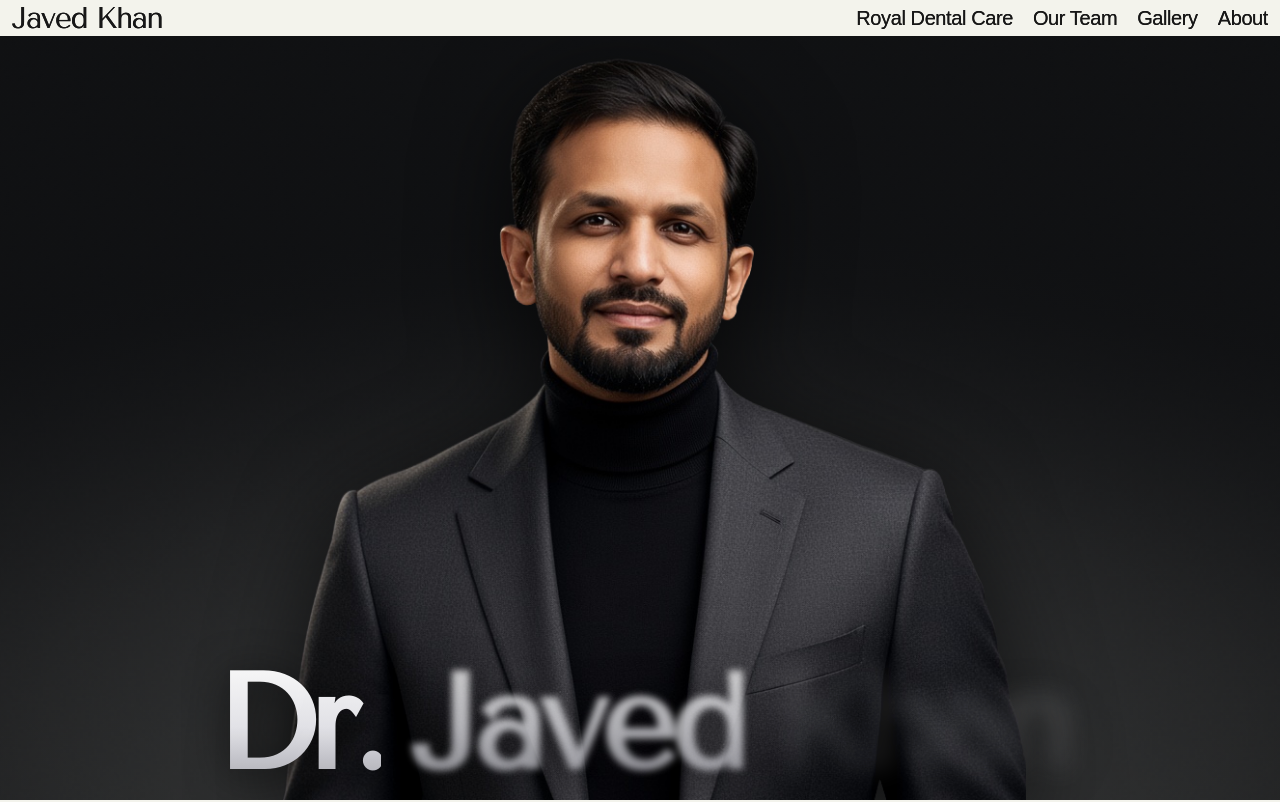
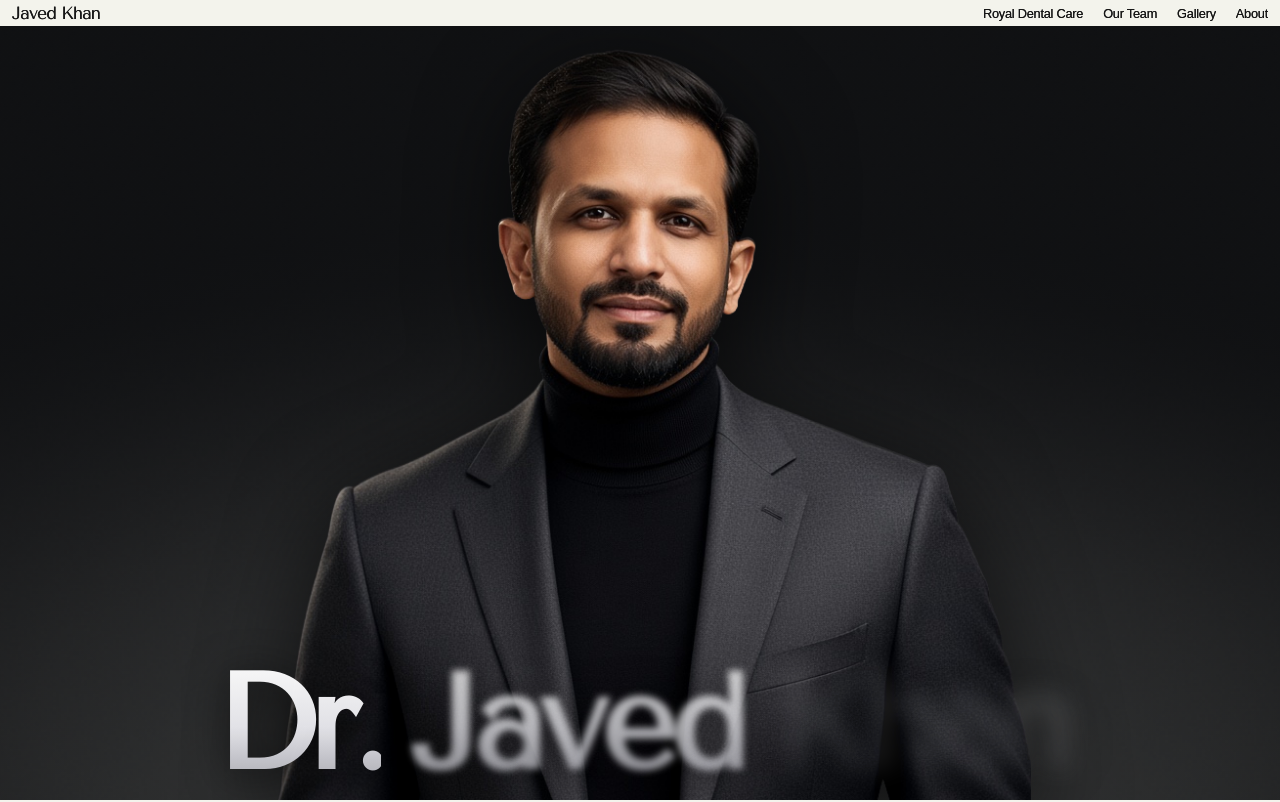
Before and after one commit to ruchik-panwal/doctorJavedKhan, a Next.js app in the folder frontend/: page / in a window 1280 px wide. Shown: the top 802 px of the page. Built offline with nearby package versions, Linux system fonts and the light colour scheme; a web font is replaced by a local one.

Commit message:
sized text wrt scale

```diff
--- a/frontend/components/Header.jsx
+++ b/frontend/components/Header.jsx
@@ -9,7 +9,7 @@ const Logo = ({ inAnimation, outAnimation, closeMenu }) => (
   <Link
     href="/"
     onClick={closeMenu}
-    className="relative block overflow-hidden tenorClass text-2xl md:text-3xl text-foreground z-50"
+    className="relative block overflow-hidden tenorClass text-[1.1rem] text-foreground z-50"
   >
     <span className="orig-text block">Javed Khan</span>
     <span className="duplicate-text absolute left-0 top-0 block w-full h-full">
@@ -86,7 +86,7 @@ export default function Header() {
       <nav
         className={`${
           isMenuOpen ? "flex" : "hidden"
-        } md:flex flex-col md:flex-row absolute md:static top-full left-0 w-full md:w-auto bg-background md:bg-transparent shadow-lg md:shadow-none p-5 md:p-0 gap-5 md:gap-5 text-lg md:text-xl text-foreground items-start md:items-center stackClass font-light z-40`}
+        } md:flex flex-col md:flex-row absolute md:static top-full left-0 w-full md:w-auto bg-background md:bg-transparent shadow-lg md:shadow-none p-3 md:p-0 gap-5 md:gap-5 text-[0.8rem] text-foreground items-start md:items-center stackClass font-light z-40`}
       >
         <AnimatedButton onClick={closeMenu} inAnimation={inAnimation} outAnimation={outAnimation}>
           Royal Dental Care
```
